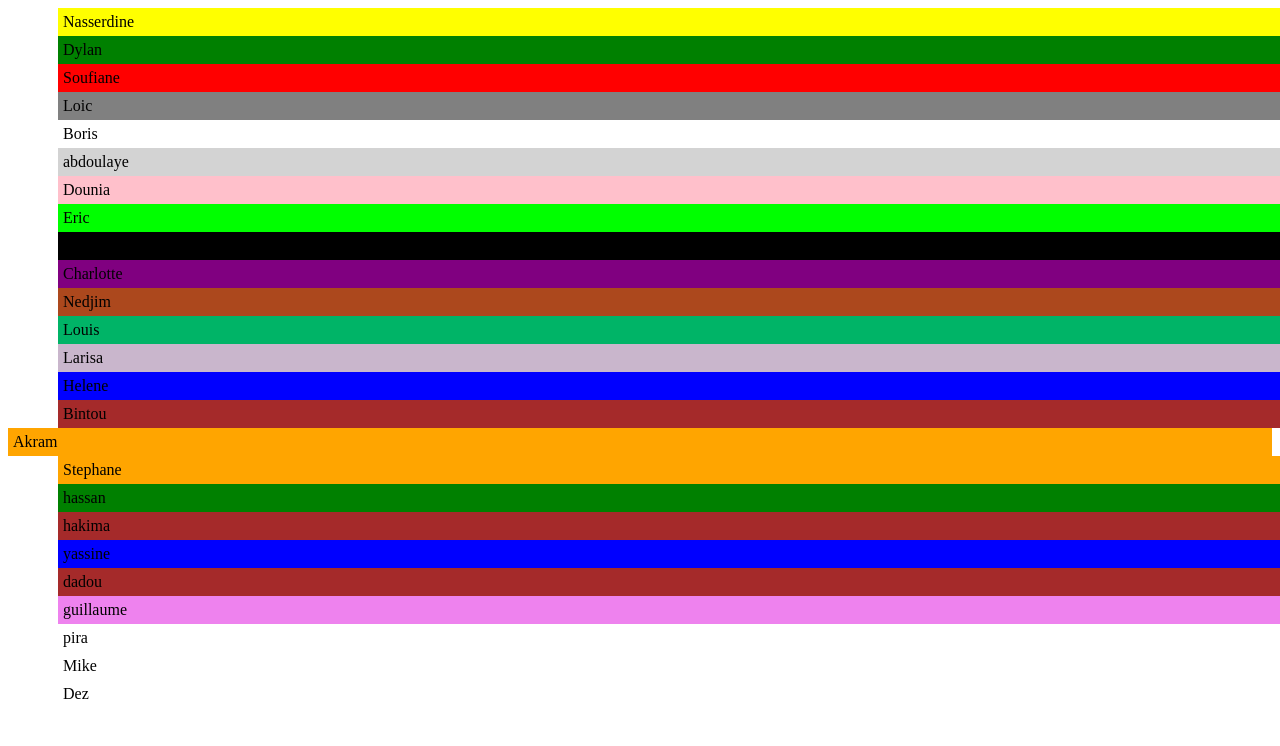
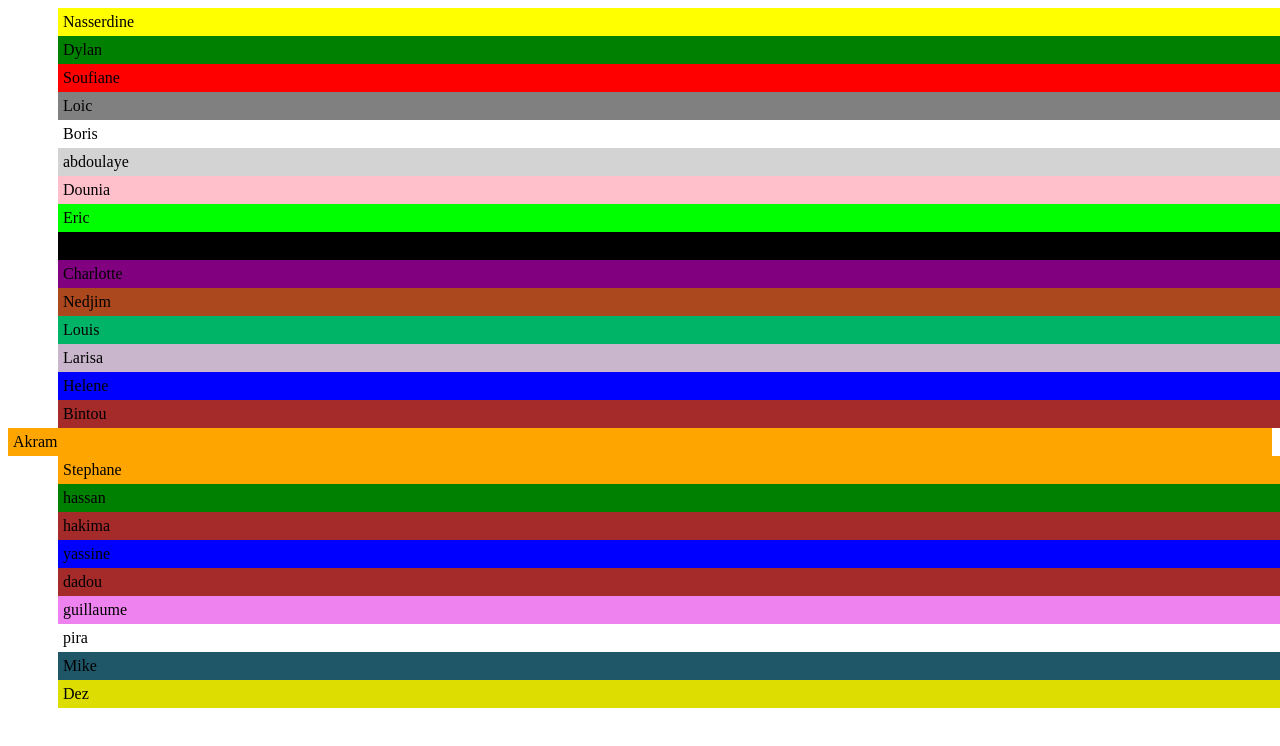
Before and after one commit to saoT/merge-training, a plain HTML site: page index.html in a window 1280 px wide. Shown: the top 746 px of the page. Drawn offline with Linux system fonts and the light colour scheme.

Commit message:
mikes and dezs modified css

```diff
--- a/index.css
+++ b/index.css
@@ -85,3 +85,11 @@
 #guillaume {
 	background-color: violet;
 }
+
+#mike {
+	background-color: #1F5768;
+}
+
+#dez {
+	background-color: #DDDD02;
+}
```
